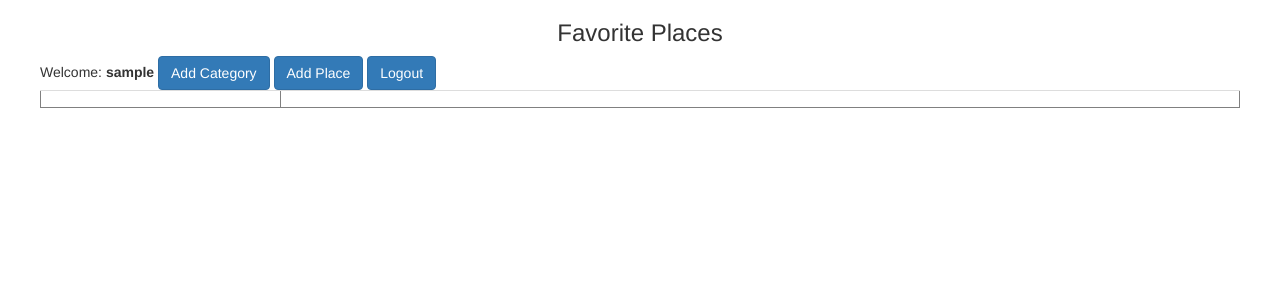
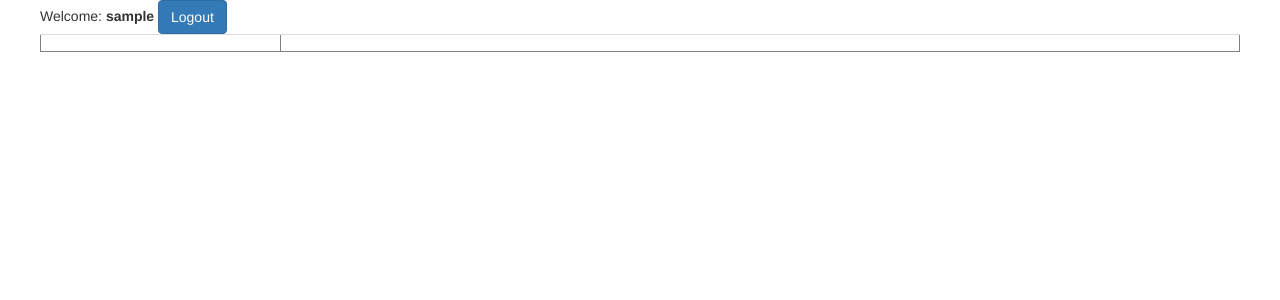
Before and after one commit to stoic1979/chatzilla, a Django app: page / in a window 1280 px wide. Shown: the top 300 px of the page. Run offline with Django 3.2, Linux system fonts and the light colour scheme; the visitor is signed in with stand-in values (Sample User, id 1); some libraries are stand-ins or nearby versions.

Commit message:
updated static files

```diff
--- a/chatzila/templates/base.html
+++ b/chatzila/templates/base.html
@@ -2,7 +2,7 @@
 <!DOCTYPE html>
 <html lang="en">
     <head>
-        <title>My Places</title>
+        <title>Chatzila</title>
         <link href={% static "css/bootstrap.min.css" %} rel="stylesheet">
         <script src={% static "js/jquery-1.11.2.min.js" %}></script>
         <script src={% static "js/bootstrap.min.js" %}></script>
@@ -13,13 +13,10 @@
 
     <body ng-app="placeModule">
         <div ng-controller="placeController" style="width: 1200px; margin: auto">
-        <center><h3>[[ message ]]</h3></center>
             {% if request and not request.user.is_anonymous %}
             Welcome: <b>{{ request.user }}</b>
             {% endif %}
 
-            <a class="btn btn-primary" href="/add_category/">Add Category</a>
-            <a class="btn btn-primary" href="/add_place/">Add Place</a>
             {% if request and not request.user.is_anonymous %}
             <a class="btn btn-primary" href="/logout/">Logout</a>
             {% else %}
--- a/chatzila/templates/static/js/manager.js
+++ b/chatzila/templates/static/js/manager.js
@@ -10,7 +10,7 @@ angular
 .module("placeModule", [])
 .controller("placeController", function($scope, $http) {
 
-	$scope.message = "Favorite Places";
+	$scope.message = "Chatzila Dashboard";
 
 	// some place objects
 	$scope.places = [];
```
